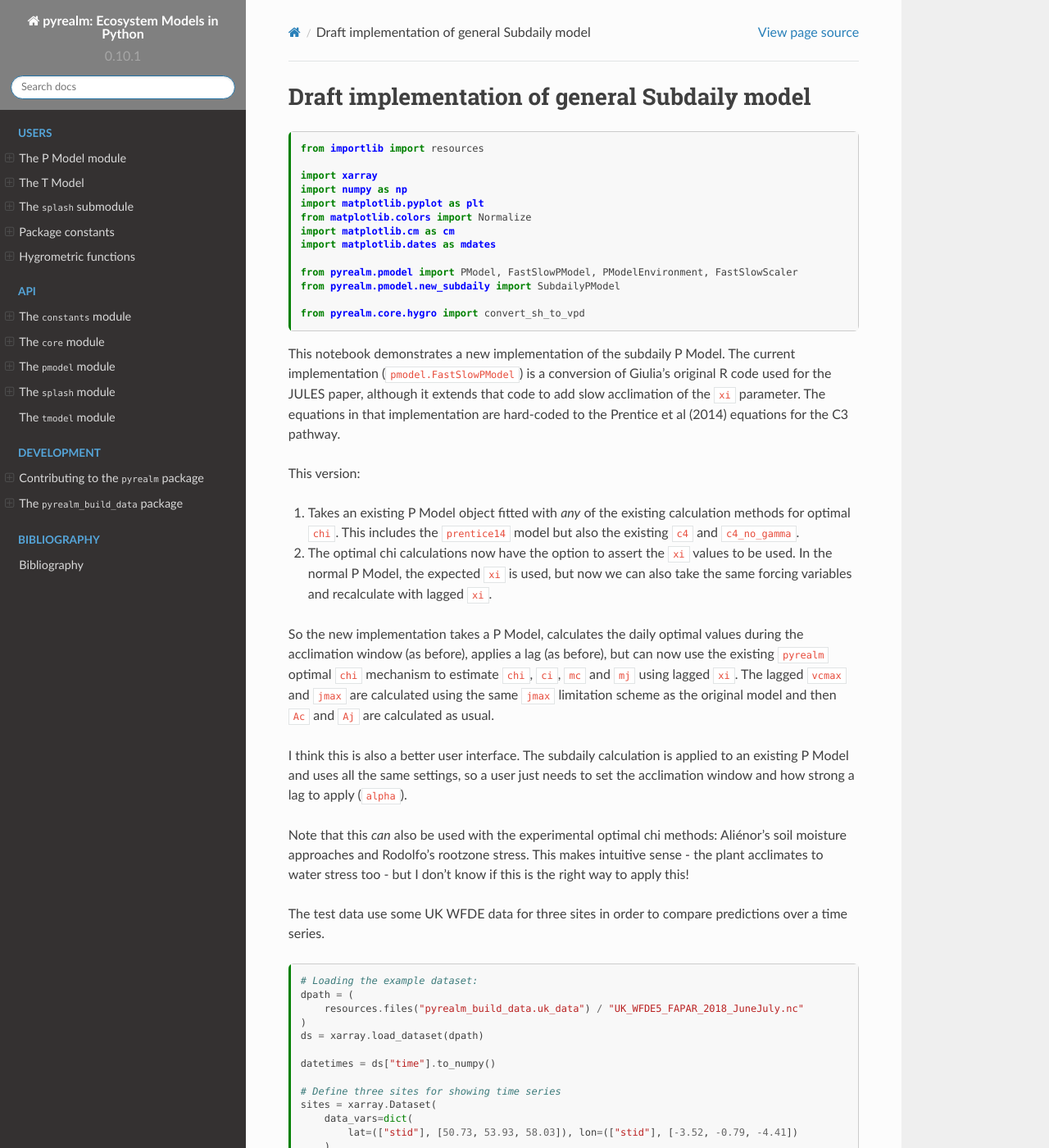
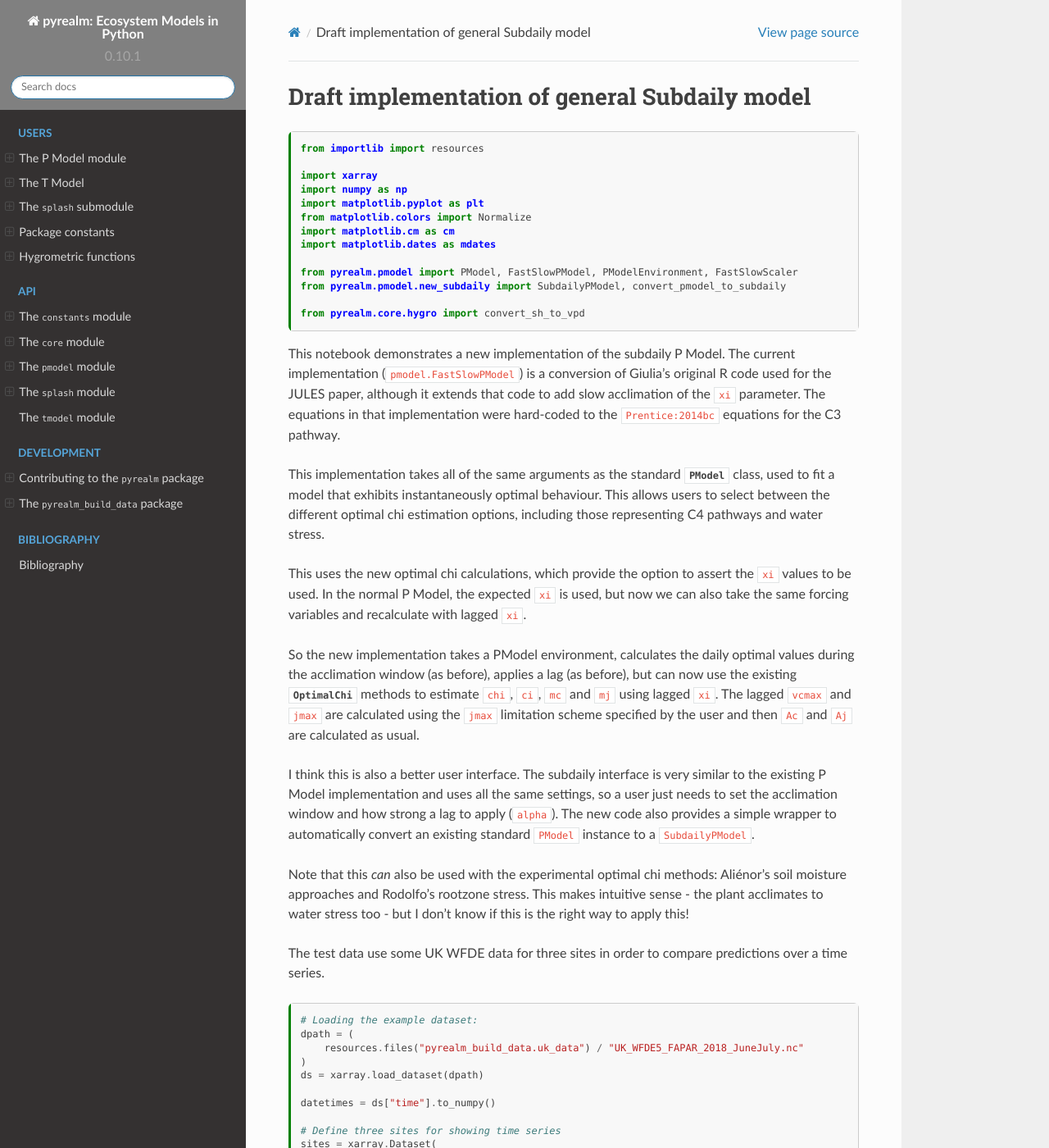
Before and after one commit to ImperialCollegeLondon/pyrealm, a Sphinx documentation site: the page built from docs/source/users/pmodel/subdaily_details/worked_example_new.md, in a window 1280 px wide and 1400 px high. Shown: the whole window at 82% size. Built offline with Sphinx 7.4.7 and the Read the Docs theme 2.0.0, drawn with Linux system fonts in a browser that asks for light colours; cross-references to code outside the pages are shown as plain code; some of the changed text lies outside the part shown.

Commit message:
Updated example document for new subdaily implementation

````diff
--- a/docs/source/users/pmodel/subdaily_details/worked_example_new.md
+++ b/docs/source/users/pmodel/subdaily_details/worked_example_new.md
@@ -25,7 +25,7 @@ import matplotlib.cm as cm
 import matplotlib.dates as mdates
 
 from pyrealm.pmodel import PModel, FastSlowPModel, PModelEnvironment, FastSlowScaler
-from pyrealm.pmodel.new_subdaily import SubdailyPModel
+from pyrealm.pmodel.new_subdaily import SubdailyPModel, convert_pmodel_to_subdaily
 
 from pyrealm.core.hygro import convert_sh_to_vpd
 ```
@@ -34,28 +34,31 @@ This notebook demonstrates a new implementation of the subdaily P Model.
 The current implementation (`pmodel.FastSlowPModel`) is a conversion of
 Giulia's original R code used for the JULES paper, although it extends that
 code to add slow acclimation of the `xi` parameter. The equations in that
-implementation are hard-coded to the Prentice et al (2014) equations for the
+implementation were hard-coded to the {cite:t}`Prentice:2014bc` equations for the
 C3 pathway.
 
-This version:
+This implementation takes all of the same arguments as the standard
+{class}`~pyrealm.pmodel.pmodel.PModel` class, used to fit a model that exhibits
+instantaneously optimal behaviour. This allows users to select between the different
+optimal chi estimation options, including those representing C4 pathways and water
+stress.
 
-1. Takes an existing P Model object fitted with _any_ of the existing calculation
-   methods for optimal `chi`. This includes the `prentice14` model but also the
-   existing `c4` and `c4_no_gamma`.
-2. The optimal chi calculations now have the option to assert the `xi` values to
-   be used. In the normal P Model, the expected `xi` is used, but now we can also
-   take the same forcing variables and recalculate with lagged `xi`.
+This uses the new optimal chi calculations, which provide the option to assert the `xi`
+values to be used. In the normal P Model, the expected `xi` is used, but now we can also
+take the same forcing variables and recalculate with lagged `xi`.
 
-So the new implementation takes a P Model, calculates the daily optimal values
-during the acclimation window (as before), applies a lag (as before), but can
-now use the existing `pyrealm` optimal `chi` mechanism to estimate `chi`, `ci`,
-`mc` and `mj` using lagged `xi`. The lagged `vcmax` and `jmax` are calculated
-using the same `jmax` limitation scheme as the original model and then `Ac` and
+So the new implementation takes a PModel environment, calculates the daily optimal
+values during the acclimation window (as before), applies a lag (as before), but can
+now use the existing {class}`~pyrealm.pmodel.optimal_chi.OptimalChi` methods to estimate
+`chi`, `ci`, `mc` and `mj` using lagged `xi`. The lagged `vcmax` and `jmax` are
+calculated using the `jmax` limitation scheme specified by the user and then `Ac` and
 `Aj` are calculated as usual.
 
-I think this is also a better user interface. The subdaily calculation is
-applied to an existing P Model and uses all the same settings, so a user just
-needs to set the acclimation window and how strong a lag to apply (`alpha`).
+I think this is also a better user interface. The subdaily interface is very similar to
+the existing P Model implementation and uses all the same settings, so a user just
+needs to set the acclimation window and how strong a lag to apply (`alpha`). The new
+code also provides a simple wrapper to automatically convert an existing standard
+`PModel` instance to a `SubdailyPModel`.
 
 Note that this _can_ also be used with the experimental optimal chi methods:
 Aliénor's soil moisture approaches and Rodolfo's rootzone stress. This makes
@@ -144,10 +147,24 @@ fsscaler.set_window(
 
 # Fit C3 and C4 with the new implementation
 subdailyC3 = SubdailyPModel(
-    pmodel=pmodC3, fs_scaler=fsscaler, alpha=1 / 15, handle_nan=True
+    env=pm_env,
+    kphio=1 / 8,
+    method_optchi="prentice14",
+    fapar=fapar,
+    ppfd=ppfd,
+    fs_scaler=fsscaler,
+    alpha=1 / 15,
+    handle_nan=True,
 )
 subdailyC4 = SubdailyPModel(
-    pmodel=pmodC4, fs_scaler=fsscaler, alpha=1 / 15, handle_nan=True
+    env=pm_env,
+    kphio=1 / 8,
+    method_optchi="c4_no_gamma",
+    fapar=fapar,
+    ppfd=ppfd,
+    fs_scaler=fsscaler,
+    alpha=1 / 15,
+    handle_nan=True,
 )
 
 # Fit C3 using the original implementation
@@ -233,6 +250,38 @@ axes[0][0].legend(loc="lower center", bbox_to_anchor=[0.5, 1], ncols=2, frameon=
 plt.tight_layout()
 ```
 
+## Converting models
+
+The subdaily models can also be obtained directly from the standard models, using the
+`convert_pmodel_to_subdaily` method:
+
+```{code-cell} ipython3
+# Convert standard C3 model
+converted_C3 = convert_pmodel_to_subdaily(
+    pmodel=pmodC3,
+    fs_scaler=fsscaler,
+    alpha=1 / 15,
+    handle_nan=True,
+)
+
+# Convert standard C4 model
+converted_C4 = convert_pmodel_to_subdaily(
+    pmodel=pmodC4,
+    fs_scaler=fsscaler,
+    alpha=1 / 15,
+    handle_nan=True,
+)
+```
+
+This produces the same outputs as the `SubdailyPModel` class, but is convenient and more
+compact when the two models are going to be compared.
+
+```{code-cell} ipython3
+# Models have identical GPP - maximum absolute difference is zero.
+print(np.nanmax(abs(subdailyC3.gpp.flatten() - converted_C3.gpp.flatten())))
+print(np.nanmax(abs(subdailyC4.gpp.flatten() - converted_C4.gpp.flatten())))
+```
+
 ```{code-cell} ipython3
 # Save the new predictions alongside the input data.
 ds.to_netcdf('new_subdaily_C3_and_C4_GPP_values.nc')
````
Also changed, not shown: other parts of docs/source/users/pmodel/subdaily_details/worked_example_new.md (+1 -1 lines).
